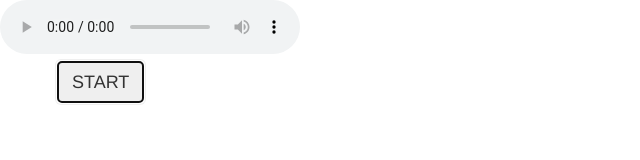
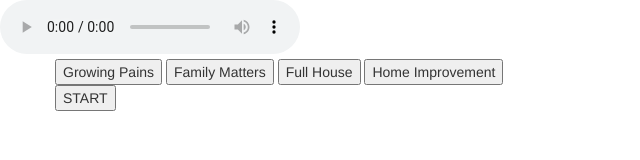
Before and after one commit to Rgstaub/TriviaGame, a plain HTML site: page index.html in a window 1280 px wide. Both pictures are taken after a click on the button "START". Shown: the whole page, without its empty margins (0-640 px from the left). Drawn offline with Linux system fonts and the light colour scheme.

Commit message:
adding and selecting buttons based on the question is framed out

```diff
--- a/index.html
+++ b/index.html
@@ -17,6 +17,10 @@
 		<div id="messageBoard"></div>
 		<div id="timer"></div>
 		<div id="choices"></div>
+			<button id="opt1" class="choice"></button>
+			<button id="opt2" class="choice"></button>
+			<button id="opt3" class="choice"></button>
+			<button id="opt4" class="choice"></button>
 		<div id="interface"></div>
 	</div>
 </div>
--- a/js/script.js
+++ b/js/script.js
@@ -18,25 +18,60 @@ each question is an object, consisting of
 
 */
 
+//global game-state variables
 var gameOver = true;
+var gameOn = false;
+var currQuestion = {};
 
 var questions = {
-	"1": {
+	"q1": {
 		solution: "Family Matters",
-		option1: "Growing Pains",
-		option2: "Family Matters",
-		option3: "Full House",
-		option4: "Home Improvement"
+		options: ["Growing Pains",
+				"Family Matters",
+				"Full House",
+				"Home Improvement"],
+		audio: "audio/music.mp3"
 	},
 }
 
-var startButton = $("<button/>").attr("id", "startButton").addClass("btn btn-lg");
+//make the start button
+var startButton = $("<button/>").attr("id", "startButton").addClass("uiButton");
 startButton.text("START");
 $("#interface").append(startButton);
 
+//begin the game if the game is over
 startButton.on("click", function() {
 	if (gameOver === true) {
 		console.log("started new game");
 		gameOver = false;
+		gameOn = true;
+		newQuestion();
 	}
 })
+
+//Set the current question. Start the music and display the options
+function newQuestion () {
+	currQuestion = questions.q1;
+	// var music = $("audio");  consider creating a music div with autoplay on the fly using the audio obj attr
+
+	//make a button for each option
+	for (var i = 0; i < 4; i++) {
+		var opt = currQuestion.options[i];
+		console.log(opt);
+		var choice = $("button.choice").eq(i);
+		choice.attr("data-text", opt);
+		console.log($(".choice").eq(i));
+		choice.text(opt);
+
+
+
+
+	}
+}
+
+$(".choice").on("click", function() {
+
+	var picked = $(this).attr("data-text");
+	console.log(picked);
+
+})
```
